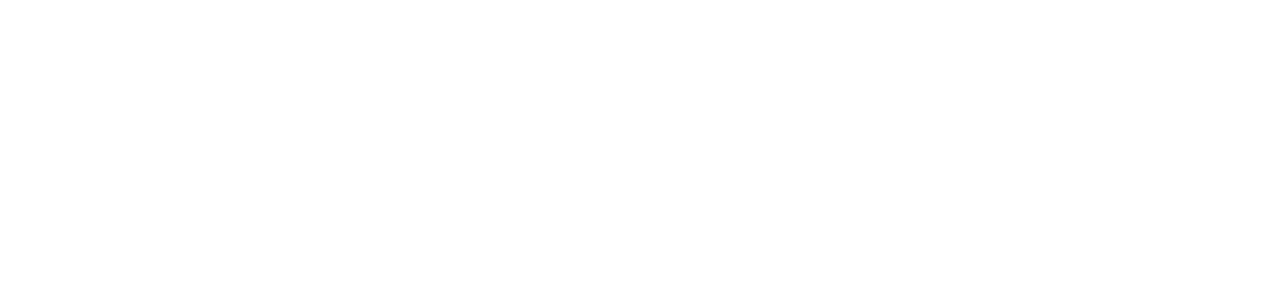
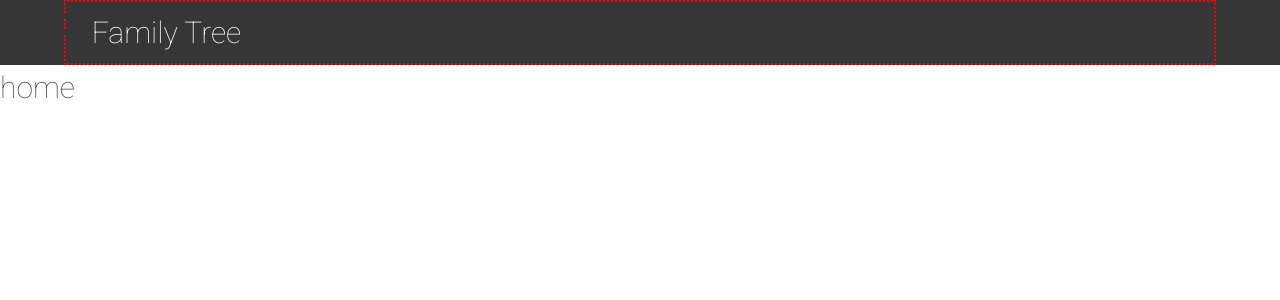
Before and after one commit to Hamisakim/The-Pantheon, a React (Create React App) app: page / in a window 1280 px wide. Shown: the top 300 px of the page. Built offline with nearby package versions, Linux system fonts and the light colour scheme.

Commit message:
it works

```diff
--- a/package.json
+++ b/package.json
@@ -4,6 +4,7 @@
   "private": true,
   "dependencies": {
     "axios": "^0.21.1",
+    "bulma": "^0.9.2",
     "dom": "^0.0.3",
     "eslint-plugin-react": "^7.18.3",
     "node-sass": "4.14.1",
--- a/src/App.js
+++ b/src/App.js
@@ -2,18 +2,22 @@
 import { BrowserRouter, Route, Switch } from 'react-router-dom'
 import FamilyTree from './components/FamilyTree'
 import HomePage from './components/HomePage'
+import NavBar from './components/NavBar'
 function App() {
   return (
     <>
       <BrowserRouter>
+        <NavBar />
         <Switch>
-          <Route path='/home'>
+
+          <Route  exact path='/'>
             <HomePage />
           </Route>
 
           <Route path='/family-tree'>
             <FamilyTree />
           </Route>
+
         </Switch>
       </BrowserRouter>
     </>
--- a/src/components/FamilyTree.js
+++ b/src/components/FamilyTree.js
@@ -2,29 +2,90 @@
 import axios from 'axios'
 
 const FamilyTree = () => {
-  const [godData, setGodData] = useState([])
-  console.log('TEST -> godData', godData)
+  const [godData, setGodData] = useState(null)
+
   // console.log('🚀 ~ file: FamilyTree.js ~ line 6 ~ FamilyTree ~ godData, setGodData', godData, setGodData)
 
   useEffect(() => {
     const getData = async () => {
-      const response = await axios.get(
-        'https://cors-anywhere.herokuapp.com/https://anfi.tk/greekApi/person/en/Hades'
+      const { data } = await axios.get(
+        // 'https://cors-anywhere.herokuapp.com/https://anfi.tk/greekApi/person/en/Cronos'
+        // 'https://cors-proxy.htmldriven.com/?url=https://anfi.tk/greekApi/person/en/Cronos'
+        'https://api.allorigins.win/raw?url=https://anfi.tk/greekApi/person/en/Cronos'
       )
-      console.log(response[0])
-      setGodData(response)
+      //console.log(response[0])
+      setGodData(data)
     }
     getData()
   }, [])
 
+
+
+  if (!godData ) return null
+  // const { wife } = godData
+  // const wife2 = wife[0]
+  // console.log('TEST -> wife2', wife
+
   return (
     <>
-      {console.log('i am a test')}
+      {console.log('TEST -> godData', godData)}
+      {/* {console.log('TEST -> SPOUSE', wife2 )} */}
+
+
+      {/* {console.log('TEST -> godData.mother', godData.mother)} */}
+
       <h1> test</h1>
       <div className='family-tree-container'>
         <div className='main-container'></div>
       </div>
 
+      <main>
+        <div className='parent container'>
+          <div>{godData.mother.name}</div>
+          <div>{godData.father.name}</div>
+        </div>
+
+        <div className='container'>
+          <div className='brothers '>
+            {/* {godData.brother.map((sibling) => {
+              return <div key={sibling.name}>{sibling.name}</div>
+            })} */}
+          </div>
+
+          <div className='h-line'>
+            <hr />
+          </div>
+
+          <div className='main '>{godData.name}</div>
+
+          <div className='h-line'>
+            <hr />
+          </div>
+
+          <div className='sisters '>
+            {/* {godData.sister.map((sibling, index) => {
+              return <div>{sibling[index].name}</div>
+            })} */}
+          </div>
+        </div>
+
+        <div className='spouse-container'>
+          <div className='spouse'>{ godData.wife[0].name }</div>
+        </div>
+
+        <div className='children container'>
+          <div>
+            {/* {godData.daughter.map((child, index) => {
+              return <div>{child[index].name}</div>
+            })} */}
+          </div>
+          <div>
+            {/* {godData.son.map((child, index) => {
+              return <div>{child[index].name}</div>
+            })} */}
+          </div>
+        </div>
+      </main>
     </>
   )
 }
--- a/src/components/HomePage.js
+++ b/src/components/HomePage.js
@@ -1,7 +1,9 @@
 import React from 'react'
+
 
 const HomePage = () => {
   return (
+
     <div>
       <h1> home </h1>
     </div>
--- /dev/null
+++ b/src/components/NavBar.js
@@ -0,0 +1,31 @@
+import React, { useEffect } from 'react'
+import { Link, useLocation } from 'react-router-dom'
+
+const Navbar = () => {
+
+
+  const location = useLocation()
+  useEffect(() => {
+    // re-render Navbar when url changes
+  }, [location.pathname])
+
+  return (
+    <nav className='navbar is-dark'>
+      <div className='container'>
+        <div className='navbar-brand'>
+          <Link to='/'>
+            <span role='img' aria-label='logo' className='title'>
+              Ω
+            </span>
+          </Link>
+        </div>
+        < div className='navbar-start'>
+          <Link to='/family-tree' className='navbar-item'>
+            Family Tree
+          </Link>
+        </div>
+      </div>
+    </nav>
+  )
+}
+export default Navbar
--- a/src/styles/main.scss
+++ b/src/styles/main.scss
@@ -1,4 +1,5 @@
 @import url('https://fonts.googleapis.com/css2?family=Roboto:wght@100&display=swap');
+@import '~bulma/bulma.sass';
 
 *{
   font-size: 30px;
```
Also changed, not shown: src/components/GodsList.js (added, +28 -0 lines), 1 other file (tests, documents, lock files or other folders).
